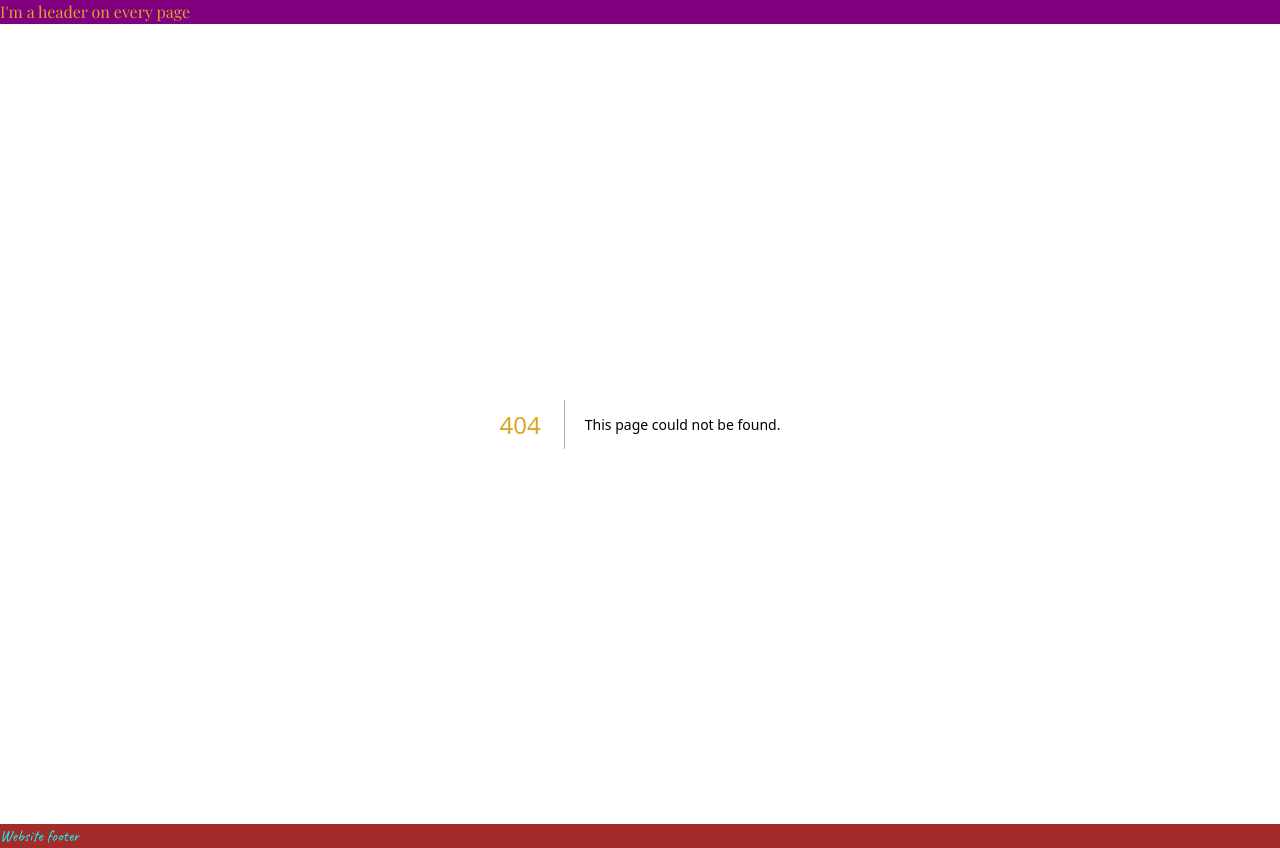
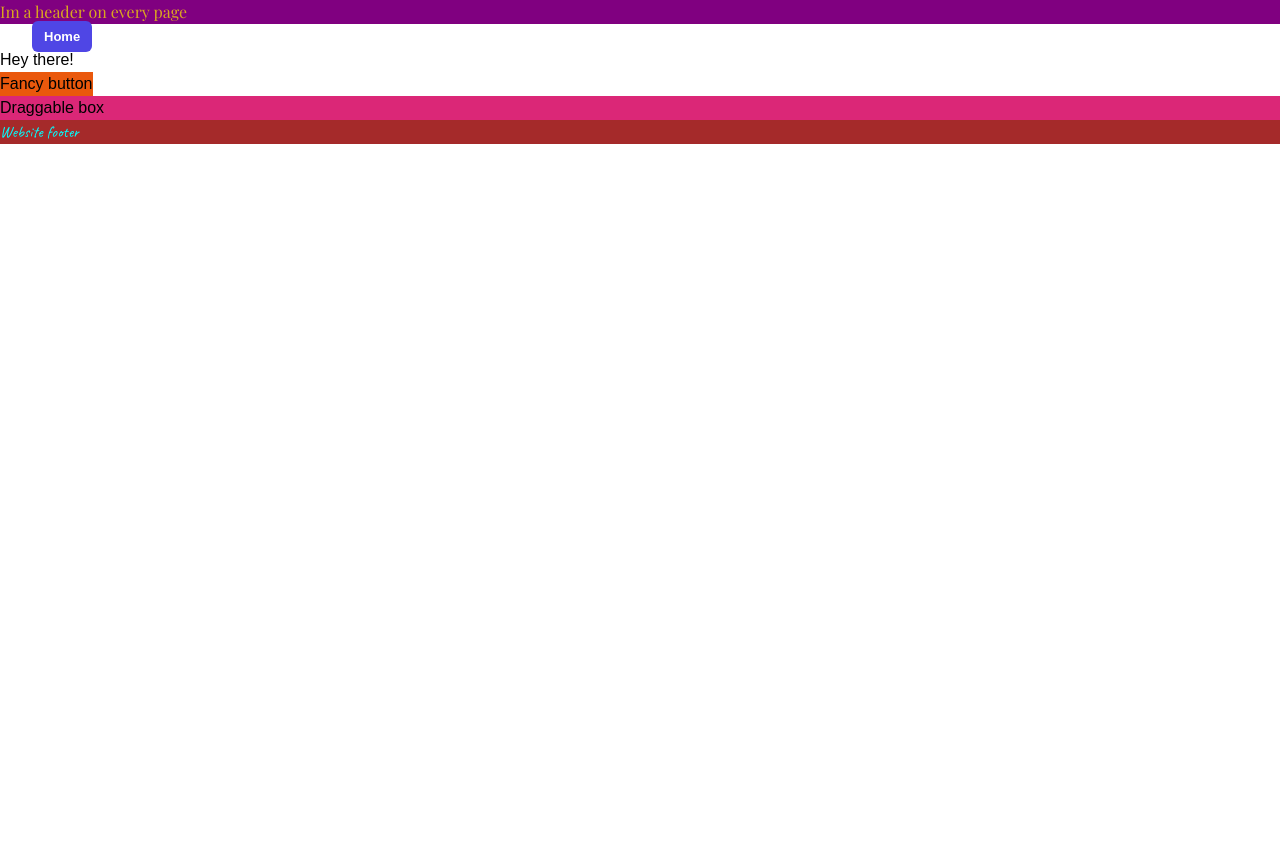
Before and after one commit to lorenrivers/nextjs-styling, a Next.js app: page /animations in a window 1280 px wide. Before the commit this address had no page. After the commit the page ends 800 px from the top, so only its background shows below. Built offline with nearby package versions, Linux system fonts and the light colour scheme; a web font is replaced by a local one.

Commit message:
added animations

```diff
--- /dev/null
+++ b/src/app/animations/page.js
@@ -0,0 +1,43 @@
+"use client";
+import { motion } from "framer-motion";
+import Link from "next/link";
+import Image from "next/image";
+
+export default function AnimationPage() {
+  return (
+    <div>
+      <Link
+        href="/"
+        className="pointer-events-auto ml-8 rounded-md bg-indigo-600 px-3 py-2 text-[0.8125rem] font-semibold leading-5 text-white hover:bg-indigo-500 w-max"
+      >
+        Home
+      </Link>
+      <motion.div
+        initial={{ opacity: 0 }}
+        animate={{ opacity: 1 }}
+        exit={{ opacity: 0 }}
+      >
+        Hey there!
+      </motion.div>
+      <motion.button
+        className="bg-orange-600"
+        whileHover={{ scale: 1.1 }}
+        whileTap={{ scale: 0.9 }}
+      >
+        Fancy button
+      </motion.button>
+      <motion.div
+        className="bg-pink-600"
+        drag
+        dragConstraints={{
+          top: -50,
+          left: -50,
+          right: 50,
+          bottom: 50,
+        }}
+      >
+        Draggable box
+      </motion.div>
+    </div>
+  );
+}
--- /dev/null
+++ b/src/app/components/page.js
@@ -0,0 +1,17 @@
+"use client";
+import { motion } from "framer-motion";
+
+//this how to create an animation as a function that can be exported and used elsewhere as a component (see post page). Works on the children the component is wrapped around.
+export function AnimateIn({ children }) {
+  return (
+    <motion.div
+      className=""
+      initial={{ opacity: 0, scale: 0.2 }}
+      whileInView={{ opacity: 1, scale: 1 }}
+      viewport={{ once: false }}
+      transition={{ duration: 1 }}
+    >
+      {children}
+    </motion.div>
+  );
+}
--- a/src/app/layout.js
+++ b/src/app/layout.js
@@ -33,7 +33,7 @@ export default function RootLayout({ children }) {
       <body className={happy_monkey.className}>
         <header className={headerStyles.header}>
           <h1 className={playfair_display.className}>
-            I'm a header on every page
+            Im a header on every page
           </h1>
         </header>
         {children}
--- a/src/app/page.js
+++ b/src/app/page.js
@@ -18,6 +18,12 @@ export default function Home() {
       >
         Counter
       </Link>
+      <Link
+        href="/animations"
+        className="pointer-events-auto ml-8 rounded-md bg-indigo-600 px-3 py-2 text-[0.8125rem] font-semibold leading-5 text-white hover:bg-indigo-500 w-max"
+      >
+        Animations
+      </Link>
     </main>
   );
 }
--- a/src/app/post/page.js
+++ b/src/app/post/page.js
@@ -1,4 +1,5 @@
 import Link from "next/link";
+import { AnimateIn } from "../components/page";
 export const metadata = {
   title: "Posts - Next.js",
   description: "A simple blog built with Next.js",
@@ -8,12 +9,14 @@ export default function PostPage() {
   return (
     <div>
       <h2>What Are Tigers? 🐅</h2>
+      <AnimateIn>
         <p>
           The tiger is the largest living cat species and a member of the genus
           Panthera. It is most recognisable for its black stripes on orange fur
           with a white underside. An apex predator, it primarily preys on
           ungulates, such as deer and wild boar.{" "}
         </p>
+      </AnimateIn>
       <Link
         href="/"
         className="pointer-events-auto ml-8 rounded-md bg-indigo-600 px-3 py-2 text-[0.8125rem] font-semibold leading-5 text-white hover:bg-indigo-500 w-max"
```
Also changed, not shown: package.json (+6 -5 lines), 1 other file (tests, documents, lock files or other folders). Lines whose indentation alone changed are shown as unchanged.
